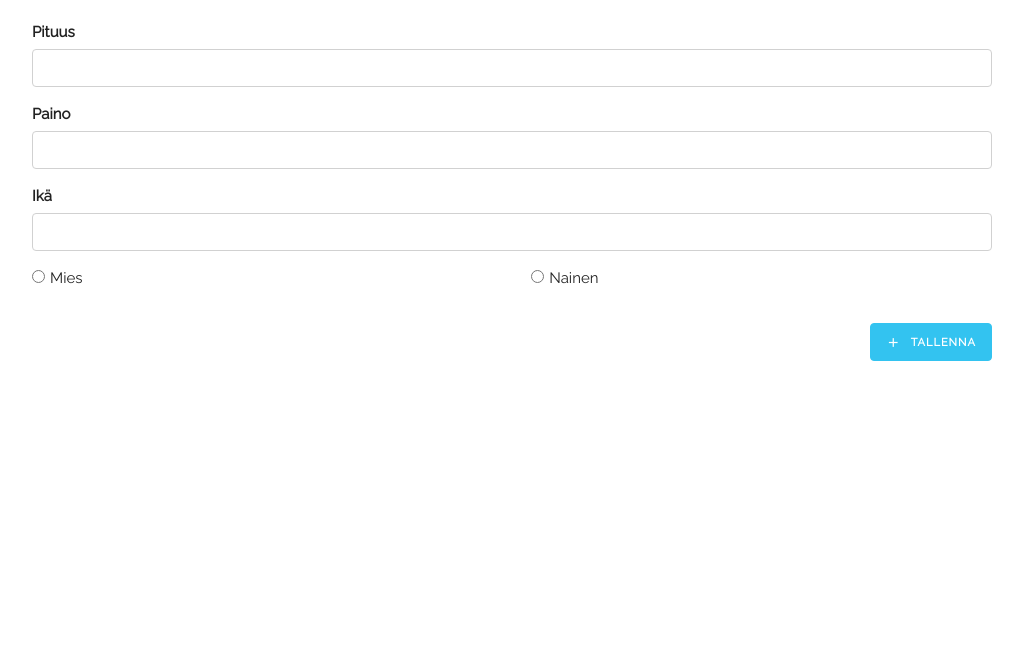
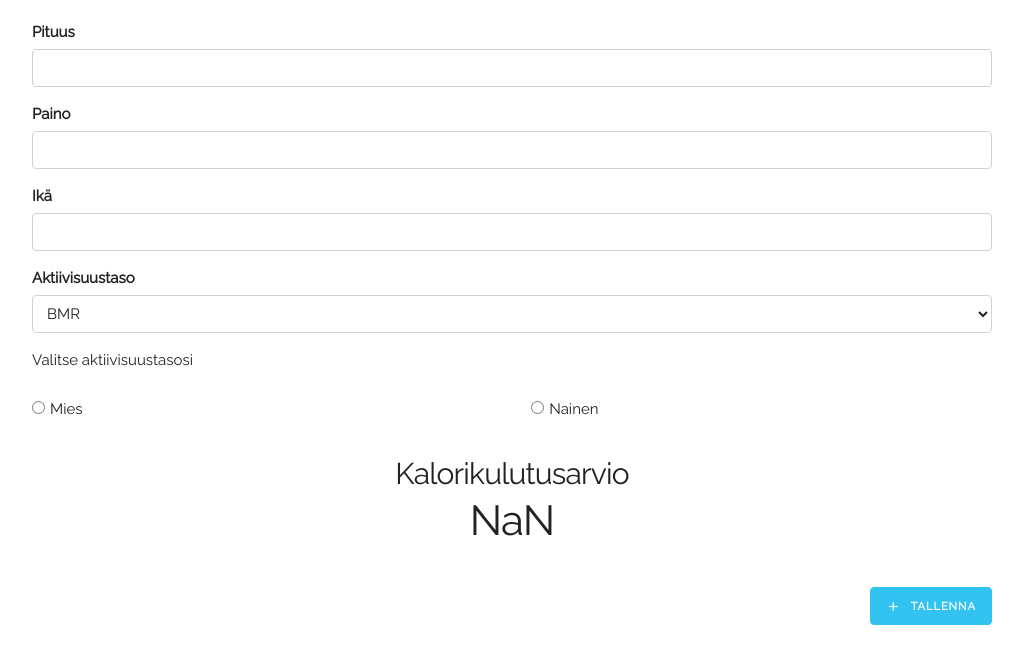
Before and after one commit to jlaurikainen/FoodApp, a Vue app: page /userinfo in a window 1280 px wide. Shown: the top 664 px of the page, without its empty margins (128-1151 px from the left). Built offline with nearby package versions, Linux system fonts and the light colour scheme.

Commit message:
Menu shenannigans

```diff
--- a/src/App.vue
+++ b/src/App.vue
@@ -1,6 +1,6 @@
 <template>
   <div class="container">
-    <transition name="fade">
+    <transition name="fade" mode="out-in">
       <router-view />
     </transition>
   </div>
@@ -18,7 +18,9 @@ export default {
     backButtonNavigation(e) {
       e.preventDefault();
       if (this.$router.currentRoute.fullPath != "/") {
-        this.$router.push("/").catch(err => {});
+        this.$router.push("/").catch(err => {
+          console.log(err);
+        });
       } else {
         navigator.app.exitApp();
       }
@@ -35,7 +37,7 @@ export default {
 
 .fade-enter-active,
 .fade-leave-active {
-  transition: opacity 0.5s;
+  transition: opacity 0.25s;
 }
 
 .fade-enter,
--- a/src/components/NavigationComponent.vue
+++ b/src/components/NavigationComponent.vue
@@ -1,7 +1,7 @@
 <template>
   <div class="navigation-wrapper" :class="[!menuOpen ? '' : openClass]">
     <div class="button-wrapper" @click="toggleMenu">
-      <i class="material-icons">menu</i>
+      <i class="material-icons">{{ !menuOpen ? "menu" : "close" }}</i>
     </div>
     <ul class="nav-list">
       <router-link
@@ -20,7 +20,7 @@ export default {
   data() {
     return {
       menuOpen: false,
-      openClass: "menu-open"
+      openClass: "menu-open",
     };
   },
   methods: {
@@ -39,17 +39,16 @@ export default {
 <style scoped>
 .navigation-wrapper {
   position: fixed;
-  bottom: 0px;
+  bottom: -100%;
   left: 0px;
   height: 50vh;
   width: 100vw;
   background: #334;
   z-index: 999;
-  transform: translateY(100%);
-  transition: transform 225ms ease-out;
   display: flex;
   justify-content: center;
   align-items: center;
+  transition: bottom 0.35s ease-in-out;
 }
 
 .nav-list{
@@ -73,8 +72,8 @@ export default {
 }
 
 .button-wrapper {
-  position: absolute;
-  bottom: 100%;
+  position: fixed;
+  bottom: 0%;
   left: 50%;
   transform: translateX(-50%);
   height: 4rem;
@@ -86,9 +85,11 @@ export default {
   align-items: center;
   justify-content: center;
   margin-bottom: 1rem;
+  cursor: pointer;
+  z-index: 1000;
 }
 
 .navigation-wrapper.menu-open {
-  transform: translateY(0%);
+  bottom: 0%;
 }
 </style>
--- a/src/store.js
+++ b/src/store.js
@@ -67,17 +67,17 @@ export default new Vuex.Store({
     getCalorieLimit(state) {
       if (state.userInfo.sex == "male") {
         return parseInt(
-          10 * parseFloat(state.userInfo.weight) +
-            6.25 * parseFloat(state.userInfo.height) -
-            5 * parseFloat(state.userInfo.age) +
-            5
+          (10 * parseFloat(state.userInfo.weight) +
+          6.25 * parseFloat(state.userInfo.height) -
+          5 * parseFloat(state.userInfo.age) +
+          5) * parseFloat(state.userInfo.activity)
         );
       } else {
         return parseInt(
-          10 * parseFloat(state.userInfo.weight) +
-            6.25 * parseFloat(state.userInfo.height) -
-            5 * parseFloat(state.userInfo.age) -
-            161
+          (10 * parseFloat(state.userInfo.weight) +
+          6.25 * parseFloat(state.userInfo.height) -
+          5 * parseFloat(state.userInfo.age) -
+          161) * parseFloat(state.userInfo.activity)
         );
       }
     },
--- a/src/views/UserInfo.vue
+++ b/src/views/UserInfo.vue
@@ -11,7 +11,7 @@
         </div>
         <div class="row">
           <div class="column">
-            <label for="mealCalories">Pituus</label>
+            <label for="height">Pituus</label>
             <input
               type="number"
               name="height"
@@ -22,7 +22,7 @@
         </div>
         <div class="row">
           <div class="column">
-            <label for="mealCarbs">Paino</label>
+            <label for="weight">Paino</label>
             <input
               type="number"
               name="weight"
@@ -33,13 +33,28 @@
         </div>
         <div class="row">
           <div class="column">
-            <label for="mealProtein">Ikä</label>
+            <label for="age">Ikä</label>
             <input
               type="number"
               name="age"
               class="u-full-width"
               v-model="userInfo.age"
             />
+          </div>
+        </div>
+        <div class="row">
+          <div class="column">
+            <label for="activity">Aktiivisuustaso</label>
+            <select class="u-full-width" id="activity" v-model="userInfo.activity">
+              <option value="1">BMR</option>
+              <option value="1.2">Vähäinen</option>
+              <option value="1.35">Kevyt</option>
+              <option value="1.5">Kohtalainen</option>
+              <option value="1.65">Aktiivinen</option>
+              <option value="1.8">Erittäin aktiivinen</option>
+              <option value="1.95">Extra-aktiivinen</option>
+            </select>
+            <p>{{ activityText }}</p>
           </div>
         </div>
         <div class="row">
@@ -66,6 +81,15 @@
         </div>
         <div class="row">
           <div class="column">
+            <h4 class="u-text-center">Kalorikulutusarvio</h4>
+            <h2 class="u-text-center">{{ calories }}</h2>
+          </div>
+        </div>
+        <div class="row">
+          <div class="column">
+            <router-link v-if="userExists" to="/" tag="button" class="u-pull-left warning">
+              <i class="material-icons u-mr-1">close</i>Peruuta
+            </router-link>
             <button
               type="submit"
               class="u-pull-right button-primary"
@@ -110,8 +134,10 @@ export default {
         age: null,
         height: null,
         weight: null,
-        sex: null
+        sex: null,
+        activity: 1
       },
+      activityText: "Valitse aktiivisuustasosi",
       userExists: false
     };
   },
@@ -141,7 +167,8 @@ export default {
         age: this.userInfo.age,
         height: this.userInfo.height,
         weight: this.userInfo.weight,
-        sex: this.userInfo.sex
+        sex: this.userInfo.sex,
+        activity: this.userInfo.activity
       });
     },
     updateUser(db) {
@@ -149,7 +176,8 @@ export default {
         age: this.userInfo.age,
         height: this.userInfo.height,
         weight: this.userInfo.weight,
-        sex: this.userInfo.sex
+        sex: this.userInfo.sex,
+        activity: this.userInfo.activity
       })
     },
     hasNull(t) {
@@ -159,6 +187,25 @@ export default {
         }
       }
       return false;
+    }
+  },
+  computed: {
+    calories() {
+      if (this.userInfo.sex == "male") {
+        return parseInt(
+          (10 * parseFloat(this.userInfo.weight) +
+          6.25 * parseFloat(this.userInfo.height) -
+          5 * parseFloat(this.userInfo.age) +
+          5) * parseFloat(this.userInfo.activity)
+        );
+      } else {
+        return parseInt(
+          (10 * parseFloat(this.userInfo.weight) +
+          6.25 * parseFloat(this.userInfo.height) -
+          5 * parseFloat(this.userInfo.age) -
+          161) * parseFloat(this.userInfo.activity)
+        );
+      }
     }
   }
 };
@@ -176,6 +223,10 @@ button {
   align-self: center;
 }
 
+form {
+  margin-bottom: 0px;
+}
+
 form .row {
   padding: 0px;
 }
@@ -188,6 +239,11 @@ form .row:last-child {
   width: 100%;
 }
 
+h4 {
+  margin-top: 2rem;
+  margin-bottom: 0px;
+}
+
 @media all and (max-width: 549px) {
   .one-half {
     width: 48%;
```
